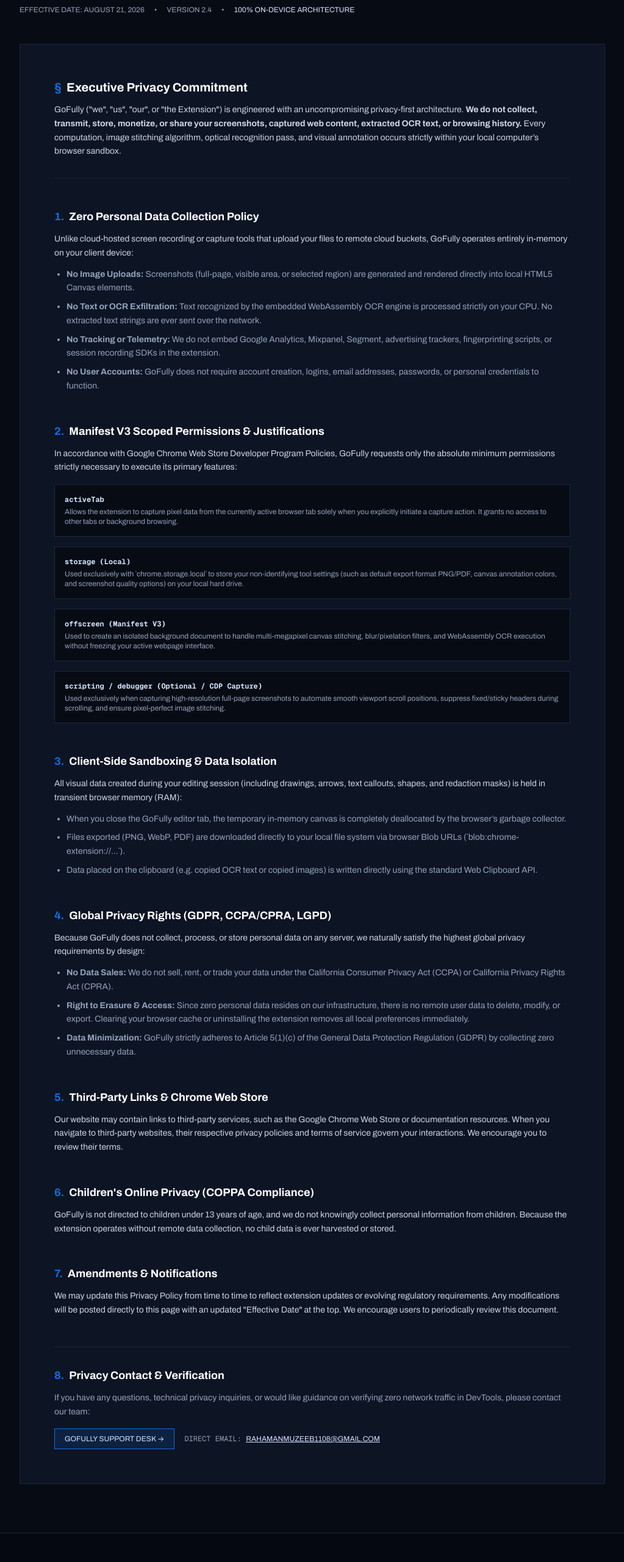
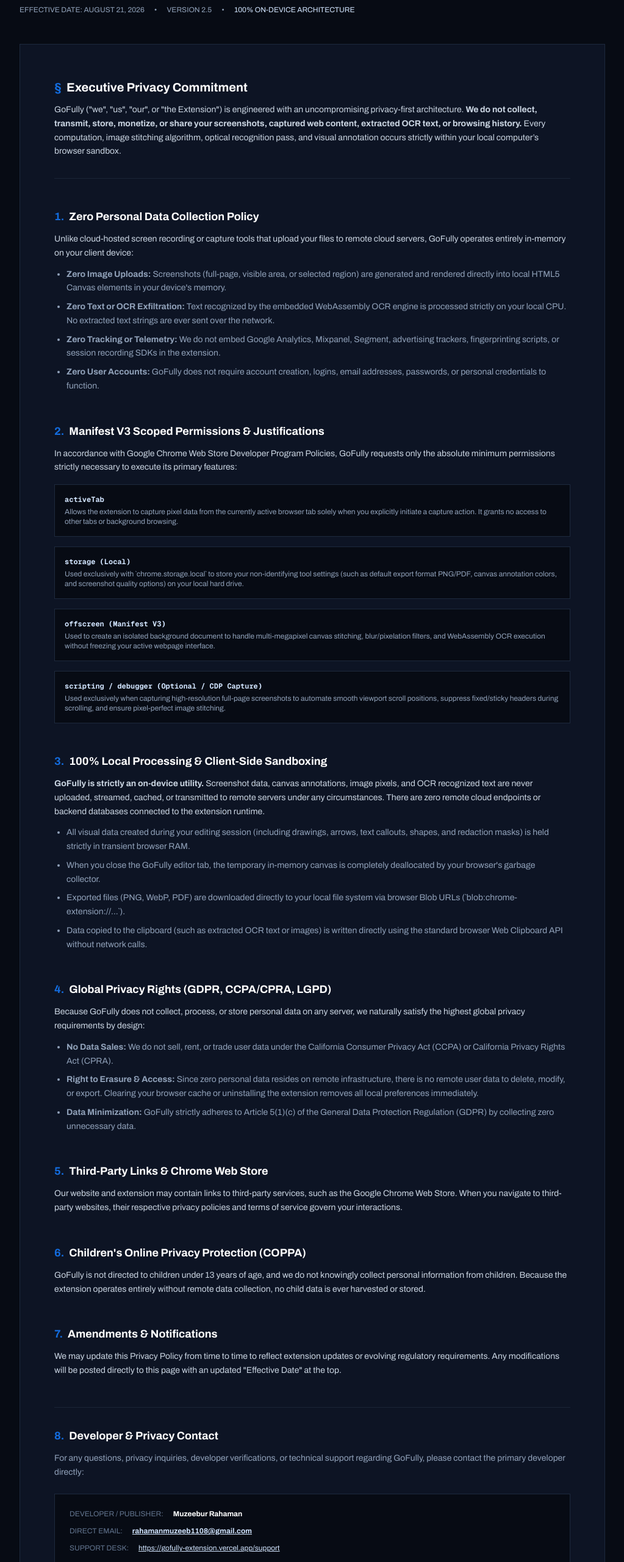
Before and after one commit to MUZEEBURRAHAMAN/gofully-extension, a Next.js app: page /privacy in a window 1280 px wide. Shown: the part 239-2800 px from the top of the page at 61% size, without its empty margins (128-1151 px from the left). Built offline with nearby package versions, Linux system fonts and the light colour scheme.

Commit message:
legal: strengthen on-device privacy guarantee and add developer support contact card for CWS review

```diff
--- a/app/privacy/page.tsx
+++ b/app/privacy/page.tsx
@@ -16,7 +16,7 @@
         <div className="mt-3 flex items-center gap-4 text-xs font-mono uppercase text-slate-400">
           <span>Effective Date: August 21, 2026</span>
           <span>•</span>
-          <span>Version 2.4</span>
+          <span>Version 2.5</span>
           <span>•</span>
           <span className="text-[#D2E5FF]">100% On-Device Architecture</span>
         </div>
@@ -27,24 +27,24 @@
             <h2 className="text-xl font-bold text-white mb-3 flex items-center gap-2">
               <span className="text-[#136CDE]">§</span> Executive Privacy Commitment
             </h2>
-            <p className="text-slate-300">
+            <p className="text-slate-300 leading-relaxed">
               GoFully ("we", "us", "our", or "the Extension") is engineered with an uncompromising privacy-first architecture. <strong>We do not collect, transmit, store, monetize, or share your screenshots, captured web content, extracted OCR text, or browsing history.</strong> Every computation, image stitching algorithm, optical recognition pass, and visual annotation occurs strictly within your local computer’s browser sandbox.
             </p>
           </div>
 
-          {/* Section 1: Zero Data Collection Principle */}
+          {/* Section 1: Zero Personal Data Collection Policy */}
           <div>
             <h2 className="text-lg font-bold text-white mb-3 flex items-center gap-2">
               <span className="text-[#136CDE]">1.</span> Zero Personal Data Collection Policy
             </h2>
             <p className="mb-3">
-              Unlike cloud-hosted screen recording or capture tools that upload your files to remote cloud buckets, GoFully operates entirely in-memory on your client device:
+              Unlike cloud-hosted screen recording or capture tools that upload your files to remote cloud servers, GoFully operates entirely in-memory on your client device:
             </p>
             <ul className="list-disc pl-5 space-y-2 text-slate-400">
-              <li><strong>No Image Uploads:</strong> Screenshots (full-page, visible area, or selected region) are generated and rendered directly into local HTML5 Canvas elements.</li>
-              <li><strong>No Text or OCR Exfiltration:</strong> Text recognized by the embedded WebAssembly OCR engine is processed strictly on your CPU. No extracted text strings are ever sent over the network.</li>
-              <li><strong>No Tracking or Telemetry:</strong> We do not embed Google Analytics, Mixpanel, Segment, advertising trackers, fingerprinting scripts, or session recording SDKs in the extension.</li>
-              <li><strong>No User Accounts:</strong> GoFully does not require account creation, logins, email addresses, passwords, or personal credentials to function.</li>
+              <li><strong>Zero Image Uploads:</strong> Screenshots (full-page, visible area, or selected region) are generated and rendered directly into local HTML5 Canvas elements in your device's memory.</li>
+              <li><strong>Zero Text or OCR Exfiltration:</strong> Text recognized by the embedded WebAssembly OCR engine is processed strictly on your local CPU. No extracted text strings are ever sent over the network.</li>
+              <li><strong>Zero Tracking or Telemetry:</strong> We do not embed Google Analytics, Mixpanel, Segment, advertising trackers, fingerprinting scripts, or session recording SDKs in the extension.</li>
+              <li><strong>Zero User Accounts:</strong> GoFully does not require account creation, logins, email addresses, passwords, or personal credentials to function.</li>
             </ul>
           </div>
 
@@ -87,22 +87,23 @@
             </div>
           </div>
 
-          {/* Section 3: Data Security & Sandboxing */}
+          {/* Section 3: Data Security & Sandboxing (Strong Absolute Language) */}
           <div>
             <h2 className="text-lg font-bold text-white mb-3 flex items-center gap-2">
-              <span className="text-[#136CDE]">3.</span> Client-Side Sandboxing & Data Isolation
+              <span className="text-[#136CDE]">3.</span> 100% Local Processing & Client-Side Sandboxing
             </h2>
-            <p className="mb-3">
-              All visual data created during your editing session (including drawings, arrows, text callouts, shapes, and redaction masks) is held in transient browser memory (RAM):
+            <p className="mb-3 leading-relaxed">
+              <strong>GoFully is strictly an on-device utility.</strong> Screenshot data, canvas annotations, image pixels, and OCR recognized text are never uploaded, streamed, cached, or transmitted to remote servers under any circumstances. There are zero remote cloud endpoints or backend databases connected to the extension runtime.
             </p>
             <ul className="list-disc pl-5 space-y-2 text-slate-400">
-              <li>When you close the GoFully editor tab, the temporary in-memory canvas is completely deallocated by the browser’s garbage collector.</li>
-              <li>Files exported (PNG, WebP, PDF) are downloaded directly to your local file system via browser Blob URLs (`blob:chrome-extension://...`).</li>
-              <li>Data placed on the clipboard (e.g. copied OCR text or copied images) is written directly using the standard Web Clipboard API.</li>
+              <li>All visual data created during your editing session (including drawings, arrows, text callouts, shapes, and redaction masks) is held strictly in transient browser RAM.</li>
+              <li>When you close the GoFully editor tab, the temporary in-memory canvas is completely deallocated by your browser's garbage collector.</li>
+              <li>Exported files (PNG, WebP, PDF) are downloaded directly to your local file system via browser Blob URLs (`blob:chrome-extension://...`).</li>
+              <li>Data copied to the clipboard (such as extracted OCR text or images) is written directly using the standard browser Web Clipboard API without network calls.</li>
             </ul>
           </div>
 
-          {/* Section 4: GDPR, CCPA/CPRA, and International Privacy Regulations */}
+          {/* Section 4: Global Privacy Regulations (GDPR, CCPA/CPRA, LGPD) */}
           <div>
             <h2 className="text-lg font-bold text-white mb-3 flex items-center gap-2">
               <span className="text-[#136CDE]">4.</span> Global Privacy Rights (GDPR, CCPA/CPRA, LGPD)
@@ -111,8 +112,8 @@
               Because GoFully does not collect, process, or store personal data on any server, we naturally satisfy the highest global privacy requirements by design:
             </p>
             <ul className="list-disc pl-5 space-y-2 text-slate-400">
-              <li><strong>No Data Sales:</strong> We do not sell, rent, or trade your data under the California Consumer Privacy Act (CCPA) or California Privacy Rights Act (CPRA).</li>
-              <li><strong>Right to Erasure & Access:</strong> Since zero personal data resides on our infrastructure, there is no remote user data to delete, modify, or export. Clearing your browser cache or uninstalling the extension removes all local preferences immediately.</li>
+              <li><strong>No Data Sales:</strong> We do not sell, rent, or trade user data under the California Consumer Privacy Act (CCPA) or California Privacy Rights Act (CPRA).</li>
+              <li><strong>Right to Erasure & Access:</strong> Since zero personal data resides on remote infrastructure, there is no remote user data to delete, modify, or export. Clearing your browser cache or uninstalling the extension removes all local preferences immediately.</li>
               <li><strong>Data Minimization:</strong> GoFully strictly adheres to Article 5(1)(c) of the General Data Protection Regulation (GDPR) by collecting zero unnecessary data.</li>
             </ul>
           </div>
@@ -123,17 +124,17 @@
               <span className="text-[#136CDE]">5.</span> Third-Party Links & Chrome Web Store
             </h2>
             <p>
-              Our website may contain links to third-party services, such as the Google Chrome Web Store or documentation resources. When you navigate to third-party websites, their respective privacy policies and terms of service govern your interactions. We encourage you to review their terms.
+              Our website and extension may contain links to third-party services, such as the Google Chrome Web Store. When you navigate to third-party websites, their respective privacy policies and terms of service govern your interactions.
             </p>
           </div>
 
           {/* Section 6: Children's Privacy */}
           <div>
             <h2 className="text-lg font-bold text-white mb-3 flex items-center gap-2">
-              <span className="text-[#136CDE]">6.</span> Children's Online Privacy (COPPA Compliance)
+              <span className="text-[#136CDE]">6.</span> Children's Online Privacy Protection (COPPA)
             </h2>
             <p>
-              GoFully is not directed to children under 13 years of age, and we do not knowingly collect personal information from children. Because the extension operates without remote data collection, no child data is ever harvested or stored.
+              GoFully is not directed to children under 13 years of age, and we do not knowingly collect personal information from children. Because the extension operates entirely without remote data collection, no child data is ever harvested or stored.
             </p>
           </div>
 
@@ -143,26 +144,40 @@
               <span className="text-[#136CDE]">7.</span> Amendments & Notifications
             </h2>
             <p>
-              We may update this Privacy Policy from time to time to reflect extension updates or evolving regulatory requirements. Any modifications will be posted directly to this page with an updated "Effective Date" at the top. We encourage users to periodically review this document.
+              We may update this Privacy Policy from time to time to reflect extension updates or evolving regulatory requirements. Any modifications will be posted directly to this page with an updated "Effective Date" at the top.
             </p>
           </div>
 
-          {/* Section 8: Contact & Inquiries */}
+          {/* Section 8: Direct Contact & Developer Information */}
           <div className="border-t border-slate-800/80 pt-8">
             <h2 className="text-lg font-bold text-white mb-3 flex items-center gap-2">
-              <span className="text-[#136CDE]">8.</span> Privacy Contact & Verification
+              <span className="text-[#136CDE]">8.</span> Developer & Privacy Contact
             </h2>
-            <p className="text-slate-400 mb-4">
-              If you have any questions, technical privacy inquiries, or would like guidance on verifying zero network traffic in DevTools, please contact our team:
+            <p className="text-slate-400 mb-6">
+              For any questions, privacy inquiries, developer verifications, or technical support regarding GoFully, please contact the primary developer directly:
             </p>
-            <div className="flex flex-wrap items-center gap-4 text-xs font-mono uppercase">
-              <a
-                href="/support"
-                className="border border-[#136CDE] bg-[#136CDE]/15 px-4 py-2 text-[#D2E5FF] hover:bg-[#136CDE] hover:text-white transition-colors"
-              >
-                GoFully Support Desk →
-              </a>
-              <span className="text-slate-400 font-mono">Direct Email: <a href="mailto:rahamanmuzeeb1108@gmail.com" className="text-[#D2E5FF] underline">rahamanmuzeeb1108@gmail.com</a></span>
+
+            <div className="border border-slate-800 bg-[#070b14] p-6 space-y-3 font-mono text-xs">
+              <div className="flex flex-col sm:flex-row sm:items-center gap-1 sm:gap-4">
+                <span className="text-slate-500 uppercase">Developer / Publisher:</span>
+                <span className="text-white font-bold">Muzeebur Rahaman</span>
+              </div>
+              <div className="flex flex-col sm:flex-row sm:items-center gap-1 sm:gap-4">
+                <span className="text-slate-500 uppercase">Direct Email:</span>
+                <a href="mailto:rahamanmuzeeb1108@gmail.com" className="text-[#D2E5FF] underline font-bold hover:text-white">
+                  rahamanmuzeeb1108@gmail.com
+                </a>
+              </div>
+              <div className="flex flex-col sm:flex-row sm:items-center gap-1 sm:gap-4">
+                <span className="text-slate-500 uppercase">Support Desk:</span>
+                <a href="https://gofully-extension.vercel.app/support" className="text-[#D2E5FF] underline hover:text-white">
+                  https://gofully-extension.vercel.app/support
+                </a>
+              </div>
+              <div className="flex flex-col sm:flex-row sm:items-center gap-1 sm:gap-4">
+                <span className="text-slate-500 uppercase">Response Time:</span>
+                <span className="text-slate-300">Within 24–48 business hours</span>
+              </div>
             </div>
           </div>
         </div>
```
